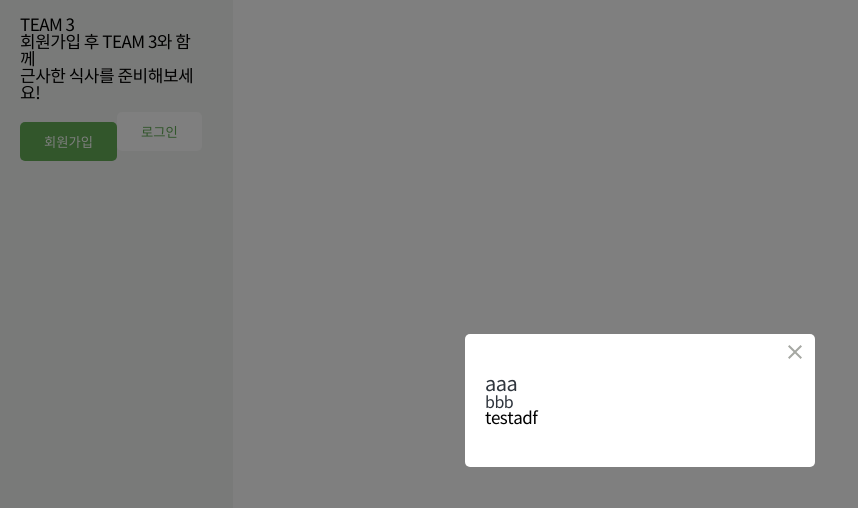
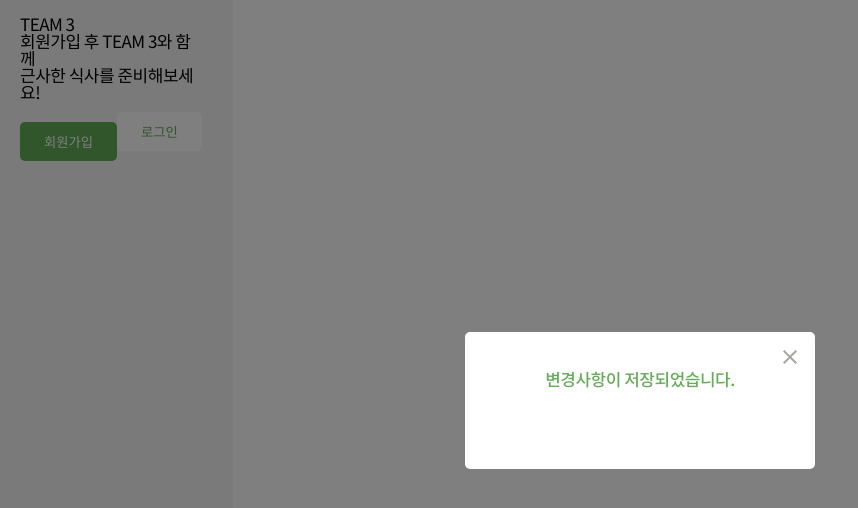
Before and after one commit to supra1nova/elice_second_project, a React (Create React App) app in the folder client/: page /account/restaurants in a window 1280 px wide. Shown: the top 508 px of the page, without its empty margins (0-858 px from the left). Built offline with nearby package versions, Linux system fonts and the light colour scheme.

Commit message:
Feat: popup header 내용 정리

```diff
--- /dev/null
+++ b/client/src/components/atoms/Typography/style.ts
@@ -0,0 +1,5 @@
+import styled, { css } from 'styled-components';
+
+export const Container = styled.p`
+  position: relative;
+`;
--- a/client/src/components/oranisms/Popup/Contents/style.ts
+++ b/client/src/components/oranisms/Popup/Contents/style.ts
@@ -3,7 +3,7 @@ import styled, { css } from 'styled-components';
 export const Container = styled.div`
   position: relative;
 `;
-//계속 오류나서 잠깐 바꿈
+
 export const Title = styled.div`
   color: ${(props) => props.theme.colors.bg};
   font-size: ${(props) => props.theme.fontSize.title}px;
--- a/client/src/components/oranisms/Popup/Header/index.tsx
+++ b/client/src/components/oranisms/Popup/Header/index.tsx
@@ -5,18 +5,19 @@ import Close from '../../../../assets/svg/Close';
 export interface Props {
   title?: string;
   subTitle?: string;
+  primary?: boolean;
   onClick?: () => void;
 }
 
-const Header = ({ title, subTitle, onClick }: Props) => {
+const Header = ({ title, subTitle, primary, onClick }: Props) => {
   return (
-    <>
-      <UI.Title>{title}</UI.Title>
-      <UI.SubTitle>{subTitle}</UI.SubTitle>
+    <UI.Container>
+      <UI.Title primary>{title}</UI.Title>
+      {subTitle && <UI.SubTitle>{subTitle}</UI.SubTitle>}
       <UI.Close>
         <Close />
       </UI.Close>
-    </>
+    </UI.Container>
   );
 };
 
--- a/client/src/components/oranisms/Popup/Header/style.ts
+++ b/client/src/components/oranisms/Popup/Header/style.ts
@@ -1,23 +1,36 @@
 import styled, { css } from 'styled-components';
+
+interface Props {
+  primary: boolean;
+}
 
 export const Container = styled.div`
   position: relative;
+  text-align: center;
+  margin-bottom: 40px;
 `;
 
 export const Title = styled.div`
   color: ${(props) => props.theme.colors.font1};
-  font-size: ${(props) => props.theme.fontSize.title}px;
+  font-size: ${(props) => props.theme.font.subtitle1}px;
+
+  ${(props: Props) =>
+    props.primary &&
+    css`
+      color: ${(props) => props.theme.colors.main1};
+    `}
 `;
 
 export const SubTitle = styled.div`
   color: ${(props) => props.theme.colors.font1};
-  font-size: ${(props) => props.theme.fontSize.subTitle}px;
+  font-size: ${(props) => props.theme.font.subtitle1}px;
 `;
 
 export const Close = styled.button`
   position: absolute;
-  right: 0;
-  top: 0;
+  right: -15px;
+  top: -35px;
   width: 40px;
   height: 40px;
+  padding: 13px 10px;
 `;
--- a/client/src/components/oranisms/Popup/index.tsx
+++ b/client/src/components/oranisms/Popup/index.tsx
@@ -7,7 +7,9 @@ import * as UI from './style';
 
 interface Props {
   title?: React.ReactElement | string;
+  primary?: boolean;
   subTitle?: React.ReactElement | string;
+  footer?: React.ReactElement | string;
   children?: React.ReactElement | string;
 }
 
--- /dev/null
+++ b/client/src/constants/input.ts
@@ -0,0 +1 @@
+export const INPUT = {};
--- /dev/null
+++ b/client/src/constants/title.ts
@@ -0,0 +1,15 @@
+export const TITLE = {
+  ACCOUNT_SAVE_CONFIRM: '변경사항이 저장되었습니다.',
+  ACCOUNT_RESERVATION_CANCLE: '예약을 취소하시겠습니까?',
+  ACCOUNT_MENU_DELETE: '메뉴를 삭제하시겠습니까?',
+  ACCOUNT_LIKES_DELETE: '찜목록에서 삭제하시겠습니까?',
+  ACCOUNT_CATEGORY_MIN_LENGTH_ERROR: '카테고리명은 최소 2글자 이상입니다.',
+  ACCOUNT_ICON_UPLOAD_ERROR: '아이콘을 업로드해주세요.',
+  ACCOUNT_CATEGORY_DELETE_CONFIRM:
+    '선택한 카테고리들을 삭제하시겠습니까? /n 해당 카테고리에 속해 있던 가게들의 카테고리는 ‘없음’ 으로 분류 됩니다.',
+  ACCOUNT_RESTAURANT_DELETE: '레스토랑을 삭제하시겠습니까?',
+  ACCOUNT_MEMBER_DELETE: '회원을 삭제하시겠습니까?',
+  USER_MEMBER_DELETE:
+    '회원정보 삭제 시 복구할 수 없습니다. /n 정말로 삭제하시겠습니까?',
+  USER_MEMBER_CURRENT_PASSWORD: '현재 비밀번호를 입력해 주세요.',
+};
--- a/client/src/pages/Account/AccountRestaurants/template/PopupConfirm/index.tsx
+++ b/client/src/pages/Account/AccountRestaurants/template/PopupConfirm/index.tsx
@@ -1,12 +1,9 @@
 import React from 'react';
+import { TITLE } from '../../../../../constants/title';
 import Popup from '../../../../../components/oranisms/Popup';
 
 const PopupConfirm = () => {
-  return (
-    <Popup title={'aaa'} subTitle={'bbb'}>
-      testadf
-    </Popup>
-  );
+  return <Popup title={TITLE.ACCOUNT_SAVE_CONFIRM} footer={'check'} />;
 };
 
 export default PopupConfirm;
```
Also changed, not shown: client/src/components/atoms/Typography/index.tsx (added, +12 -0 lines), client/src/constants/input.js (deleted).
